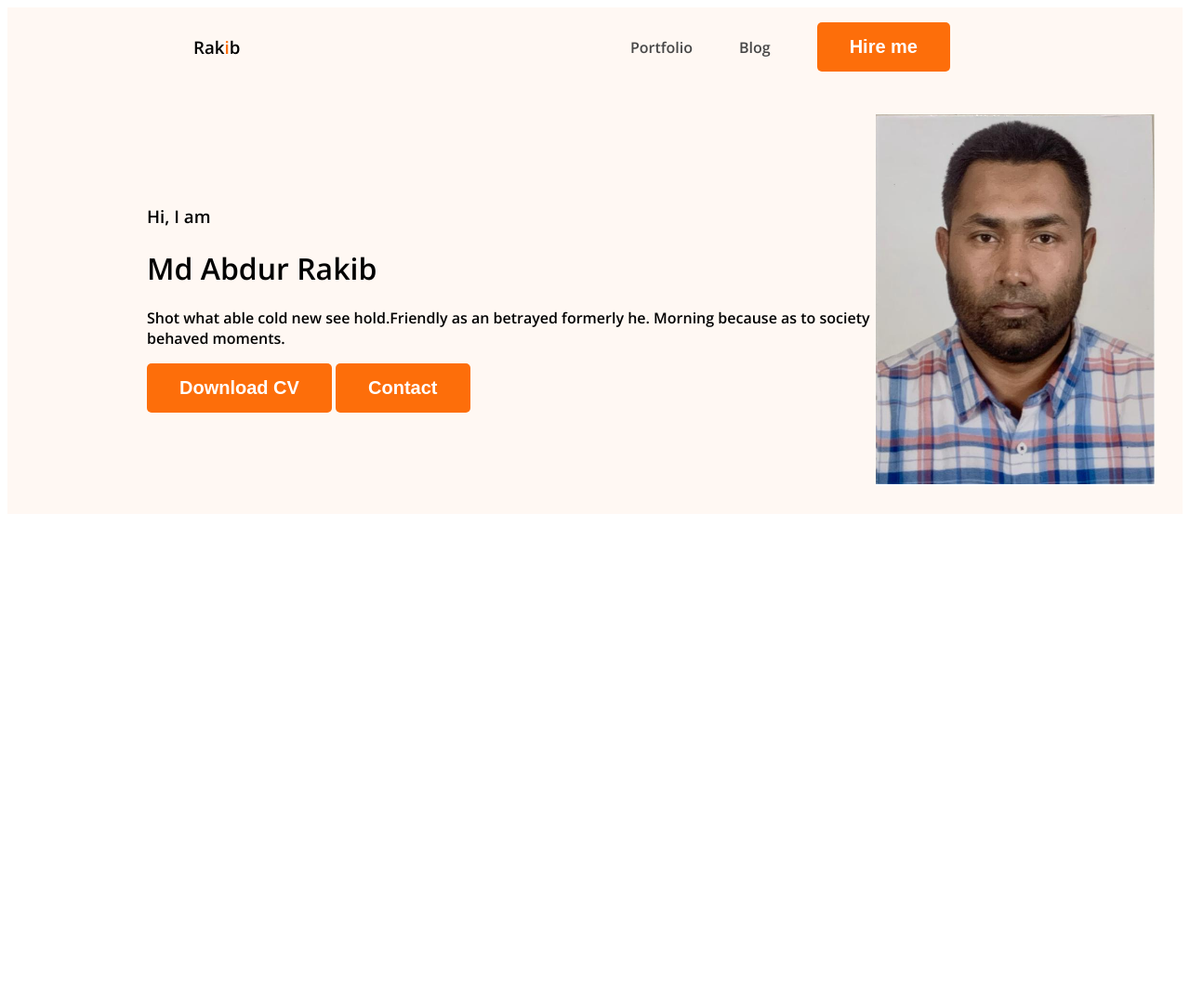
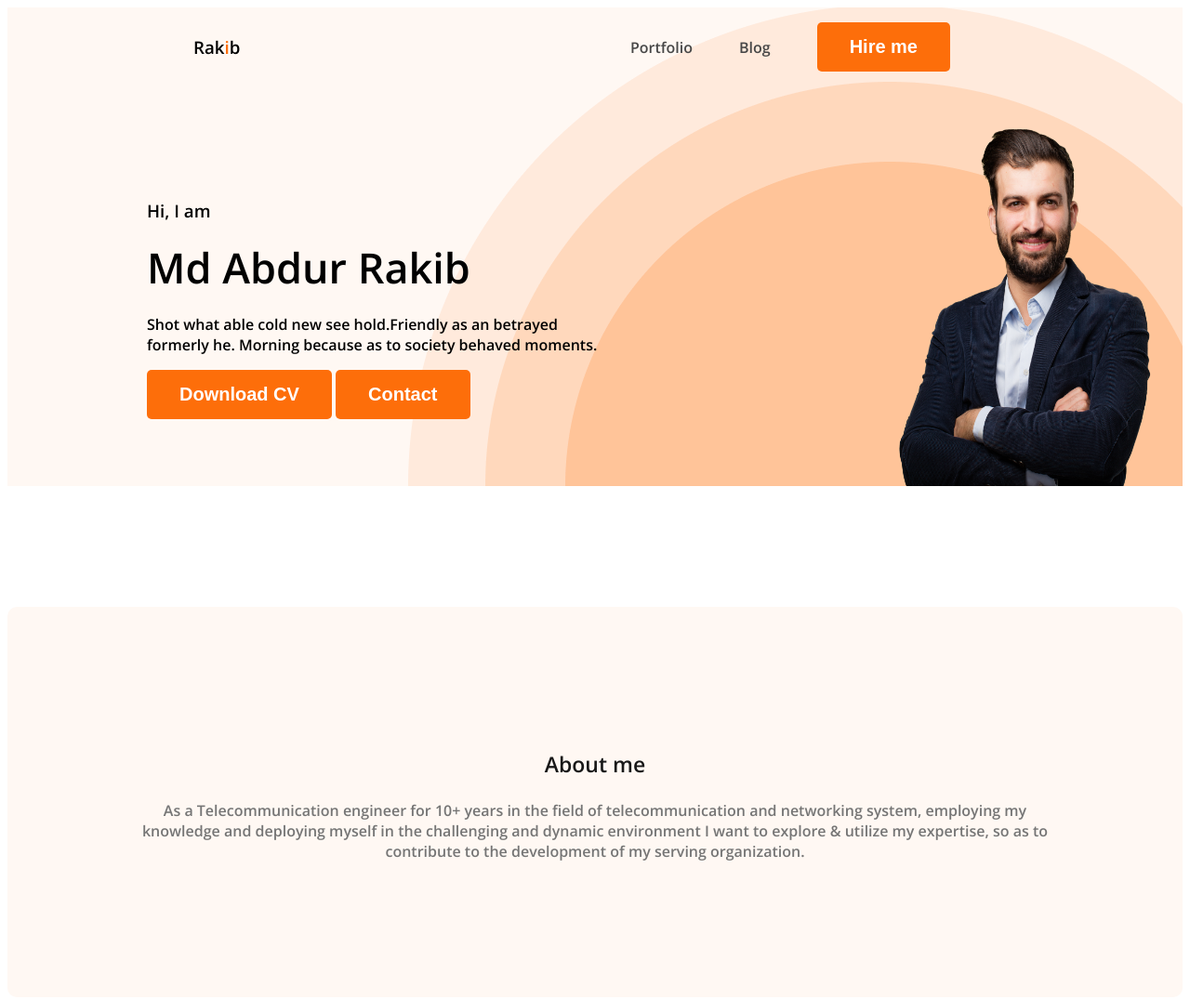
Before and after one commit to rakibete/webdeveloper-portfolio, a plain HTML site: page index.html in a window 1280 px wide. Shown: the whole page at 93% size. Before the commit the page ends 800 px from the top, so only its background shows below. Drawn offline with nearby package versions, Linux system fonts and the light colour scheme.

Commit message:
about section created

```diff
--- a/index.html
+++ b/index.html
@@ -23,13 +23,19 @@
             <div class="banner-content">
                 <h3 class="banner-gretting">Hi, I am </h3>
                 <h1 class="banner-title">Md Abdur Rakib</h1>
-                <p>Shot what able cold new see hold.Friendly as an betrayed formerly he. Morning because as to society behaved moments.</p>
+                <p class="banner-description">Shot what able cold new see hold.Friendly as an betrayed formerly he. Morning because as to society behaved moments.</p>
                 <button class="btn-primary">Download CV</button>
                 <button class="btn-primary">Contact</button>
             </div>
-            <img class="profile-picture" src="images/rakib.png" alt="">
+            <img class="profile-picture" src="images/hardy.png" alt="">
         </div>
     </header>
+<main>
+    <section class="about">
+        <h3 class="section-title">About me</h3>
+        <p class="section-description">As a Telecommunication engineer for 10+ years in the field of telecommunication and networking system, employing my knowledge and deploying myself in the challenging and dynamic environment I want to explore & utilize my expertise, so as to contribute to the development of my serving organization.</p>
 
+    </section>
+</main>
 </body>
 </html>
--- a/styles/porfolio.css
+++ b/styles/porfolio.css
@@ -18,6 +18,17 @@ body {
     padding: 15px 35px;
 }
 
+.section-title{
+    color: #181818;
+    text-align: center;
+    font-size: 23px;
+    font-weight: 700;
+}
+.section-description{
+    color: #757575;
+    text-align: center;
+    font: 18px;
+}
 /* nav related style */
 nav {
     display: flex;
@@ -55,15 +66,48 @@ nav a {
 
 .header {
     background-color: #FFF8F3;
+    background-image: url(../images/header_bg.png);
+    background-repeat: no-repeat;
+    background-position: bottom right;
 }
 
 .banner {
-    padding: 30px 30px 30px 150px;
+    padding: 30px 30px 0px 150px;
     display: flex;
     align-items: center;
+    justify-content: space-between;
 }
-
+.banner-content{
+    max-width: 500px;
+}
 .banner .profile-picture {
     width: 300px;
     height: 400px;
 }
+
+.banner-greeting {
+    font-size: 45px;
+    font-weight: 600;
+    color: #474747;
+    margin-bottom: 0px;
+
+}
+.banner-title{
+    font-size: 45px;
+    font-weight: 700;
+    margin-top: 5px;
+    margin-bottom: 20px;
+}
+.banner-description{
+    margin-top:0px;
+}
+
+/* main section styles */
+
+/* About section styles */
+.about{
+    padding: 130px;
+    border-radius: 10px;
+    background: #FFF8F3;
+    margin: 130px 0px;
+}
```
